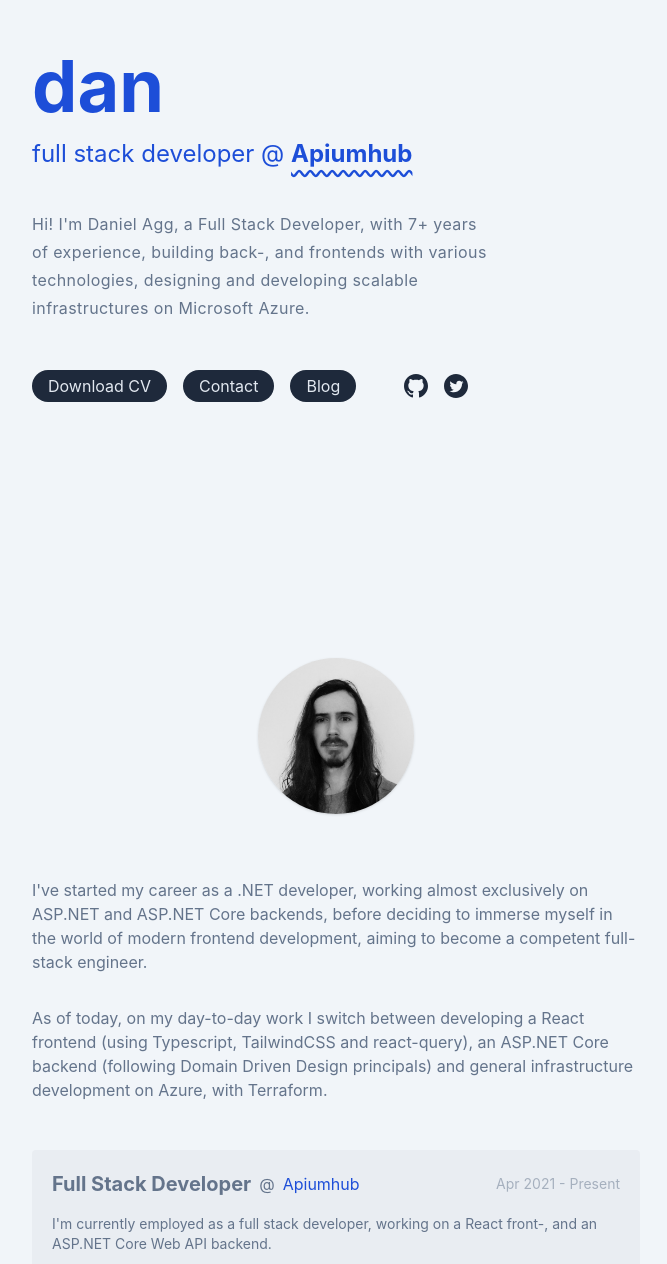
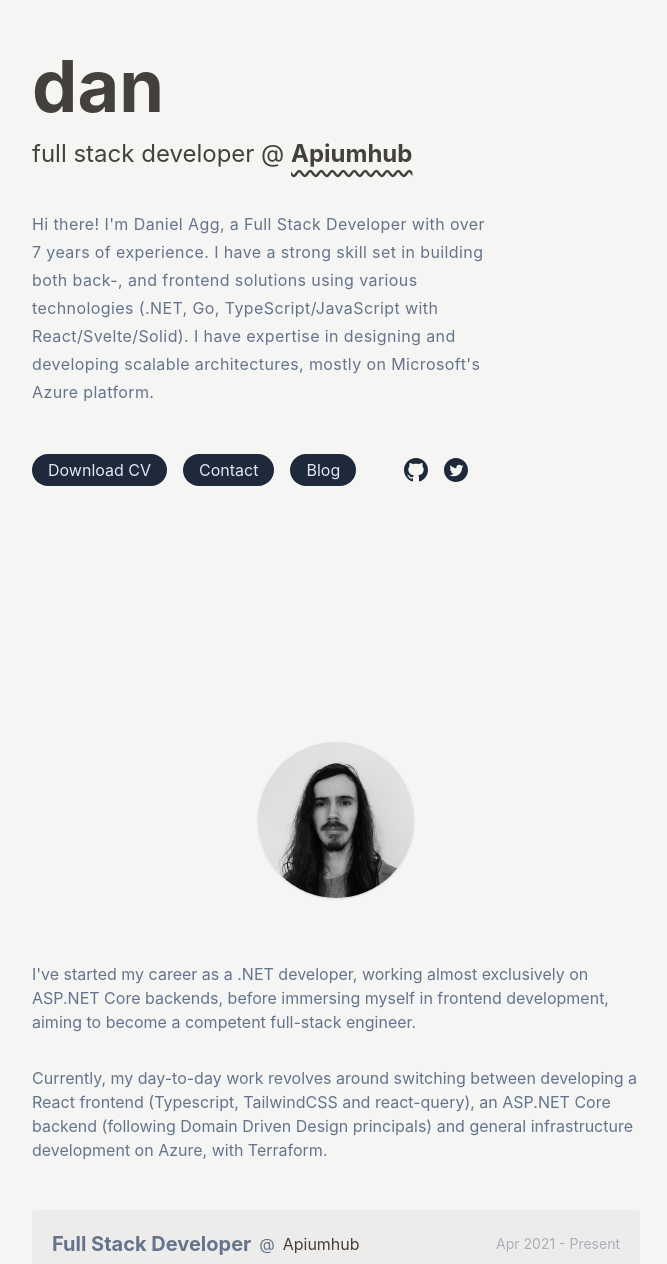
Before and after one commit to danielagg/personal-website-nextjs, a Next.js app: page / in a window 1280 px wide. Shown: the part 206-1470 px from the top of the page, without its empty margins (304-971 px from the left). Built offline with nearby package versions, Linux system fonts and the light colour scheme.

Commit message:
better light mode colors

```diff
--- a/app/About.tsx
+++ b/app/About.tsx
@@ -24,16 +24,17 @@
         <div className="flex flex-col space-y-8">
           <p>
             I&apos;ve started my career as a .NET developer, working almost
-            exclusively on ASP.NET and ASP.NET Core backends, before deciding to
-            immerse myself in the world of modern frontend development, aiming
-            to become a competent full-stack engineer.
+            exclusively on ASP.NET Core backends, before immersing myself in
+            frontend development, aiming to become a competent full-stack
+            engineer.
           </p>
 
           <p>
-            As of today, on my day-to-day work I switch between developing a
-            React frontend (using Typescript, TailwindCSS and react-query), an
-            ASP.NET Core backend (following Domain Driven Design principals) and
-            general infrastructure development on Azure, with Terraform.
+            Currently, my day-to-day work revolves around switching between
+            developing a React frontend (Typescript, TailwindCSS and
+            react-query), an ASP.NET Core backend (following Domain Driven
+            Design principals) and general infrastructure development on Azure,
+            with Terraform.
           </p>
         </div>
         <div className="mt-12 flex flex-col space-y-8 lg:space-y-4">
--- a/app/Intro.tsx
+++ b/app/Intro.tsx
@@ -23,9 +23,12 @@
           </a>
         </div>
         <div className="mt-10 text-gray-light dark:text-gray-dark w-full lg:w-3/4 leading-7 tracking-wide">
-          Hi! I&apos;m Daniel Agg, a Full Stack Developer, with 7+ years of
-          experience, building back-, and frontends with various technologies,
-          designing and developing scalable infrastructures on Microsoft Azure.
+          Hi there! I&apos;m Daniel Agg, a Full Stack Developer with over 7
+          years of experience. I have a strong skill set in building both back-,
+          and frontend solutions using various technologies (.NET, Go,
+          TypeScript/JavaScript with React/Svelte/Solid). I have expertise in
+          designing and developing scalable architectures, mostly on
+          Microsoft&apos;s Azure platform.
         </div>
 
         <div className="flex flex-col lg:flex-row items-start lg:items-center space-y-4 lg:space-y-0 lg:space-x-4 mt-12">
--- a/tailwind.config.js
+++ b/tailwind.config.js
@@ -9,15 +9,15 @@
     colors: {
       background: {
         dark: "#020617",
-        light: "#f1f5f9",
+        light: "#f5f5f4", // "#f1f5f9",
       },
       primary: {
         dark: "#38BDF8",
-        light: "#1d4ed8",
+        light: "#44403c", // "#1d4ed8",
       },
       accent: {
         dark: "#03081f",
-        light: "#e9edf2",
+        light: "#edeceb",
       },
       gray: {
         dark: "#64748B",
@@ -27,7 +27,7 @@
         dark: "#1e293b",
         light: "#1e293b",
         "dark-hover": "#334155",
-        "light-hover": "#1d4ed8",
+        "light-hover": "#44403c",
       },
     },
     extend: {
```
